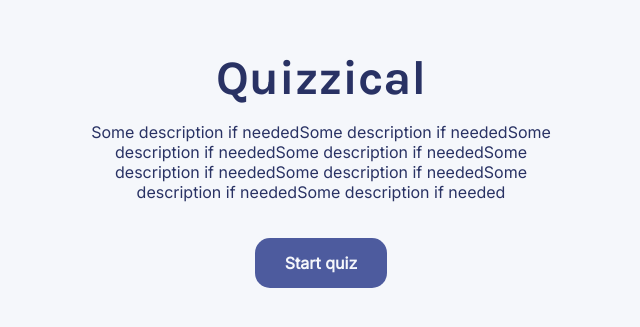
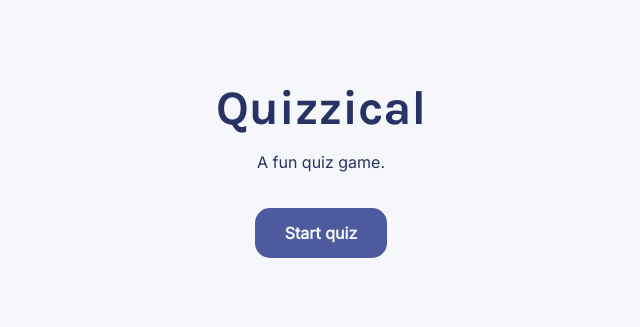
Before and after one commit to donatmarton/learning-react, a React (Create React App) app in the folder quizzical/: page / in a window 1280 px wide. Shown: the part 231-558 px from the top of the page, without its empty margins (319-959 px from the left). Built offline with nearby package versions, Linux system fonts and the light colour scheme.

Commit message:
replace placeholder text

```diff
--- a/quizzical/src/components/TitleScreen.js
+++ b/quizzical/src/components/TitleScreen.js
@@ -4,7 +4,7 @@ export default function TitleScreen(props) {
   return (
     <div className="screen title-screen--container">
       <h1 className="title-screen--title">Quizzical</h1>
-      <p className="title-screen--description">Some description if neededSome description if neededSome description if neededSome description if neededSome description if neededSome description if neededSome description if neededSome description if needed</p>
+      <p className="title-screen--description">A fun quiz game.</p>
       <button
         className="title-screen--start-button"
         onClick={props.hideTitle}
```
